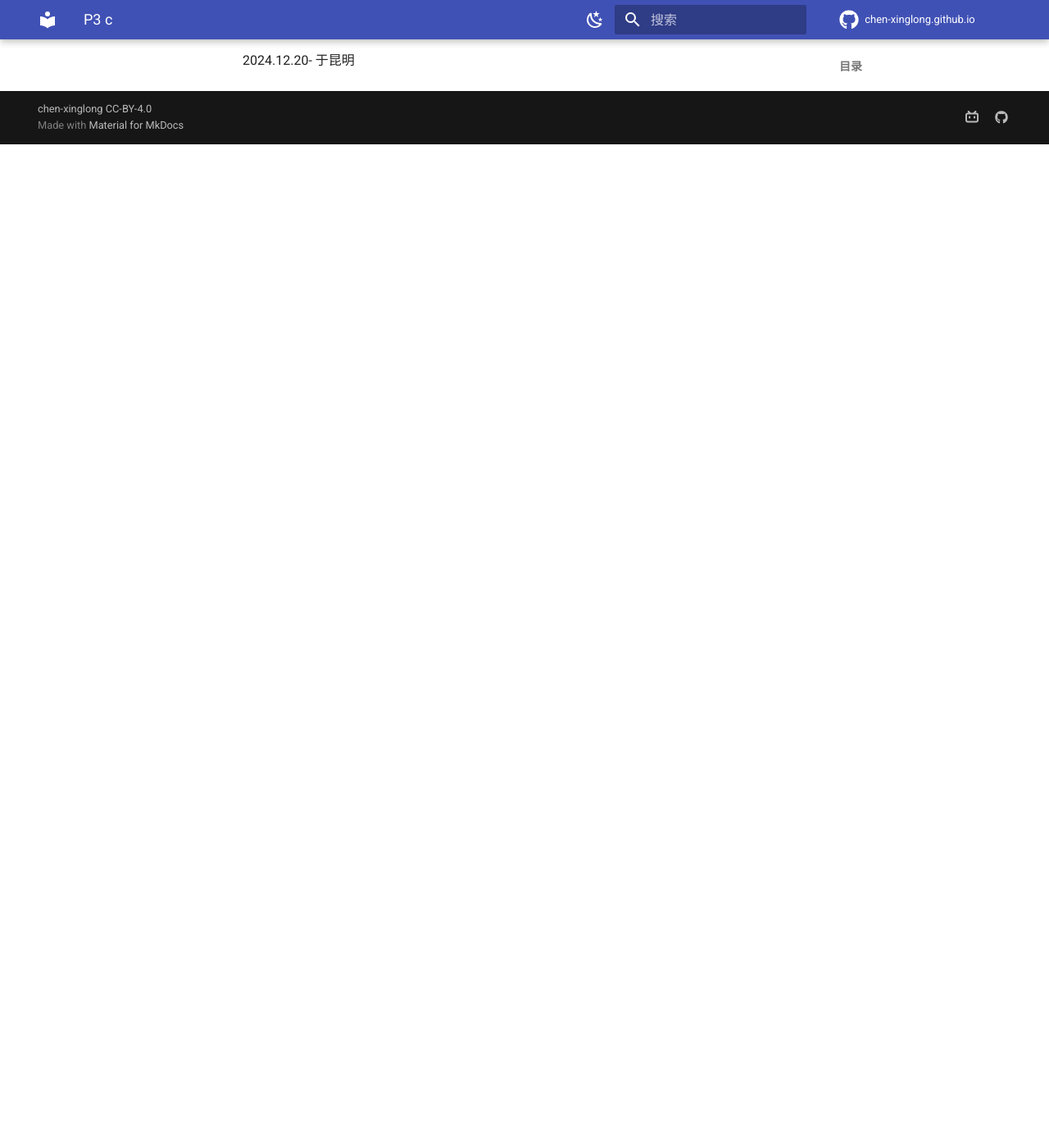
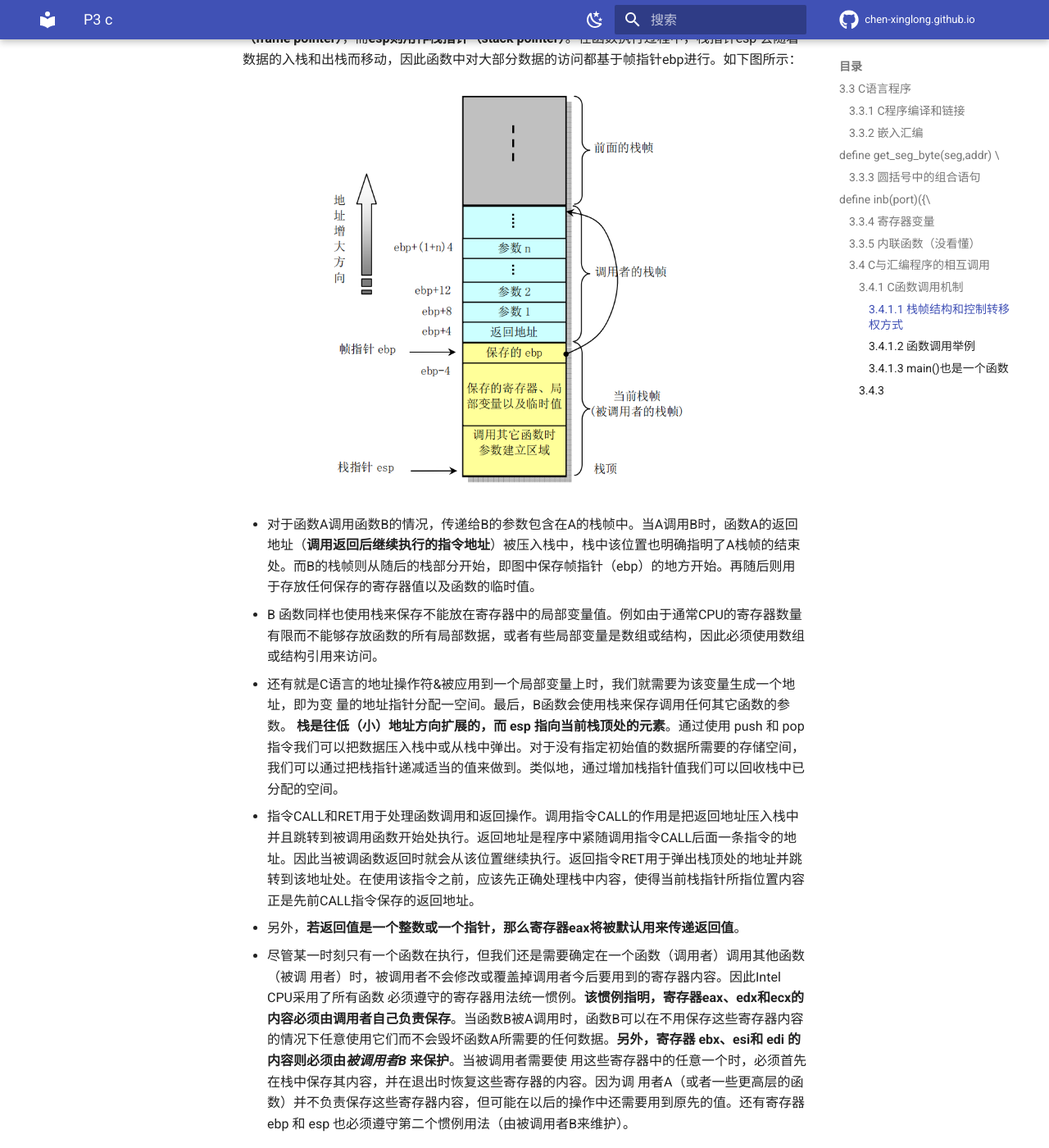
Before and after one commit to chen-xinglong/chen-xinglong.github.io, an MkDocs documentation site: the page built from docs/linux011/p3-c.md, in a window 1280 px wide and 1400 px high, scrolled down 5185 px. Shown: the whole window at 82% size. Built offline with MkDocs 1.6.1 and Material for MkDocs 9.7.7, drawn with Linux system fonts in a browser that asks for light colours; comment, search, counter and statistics services are not loaded; before the commit the page ends 5361 px from its top, so only the background shows below that; some of the changed text lies outside the part shown.

Commit message:
add some .pngs;modify p3-c.md

```diff
--- a/docs/linux011/p3-c.md
+++ b/docs/linux011/p3-c.md
@@ -146,6 +146,69 @@ GNU gcc 对 ISO 标准 C89 描述的 C语言进行了一些扩展。
 
 #### 3.4.1.1 栈帧结构和控制转移权方式
 
+大多数CPU上的程序实现使用栈来支持函数调用操作。栈被用来传递函数参数、存储返回信息、临时保存寄存器原有值以备恢复以及用来存储局部数据。单个函数调用操作所使用的栈部分被称为**栈帧（Stack frame）**结构。栈帧结构的两端由两个指针来指定。**寄存器 ebp 通常用作帧指针（frame pointer）**，而**esp则用作栈指针（stack pointer）**。在函数执行过程中，栈指针esp 会随着数据的入栈和出栈而移动，因此函数中对大部分数据的访问都基于帧指针ebp进行。如下图所示：
+
+![p3-2.png](../linux011image/p3-c/p3-2.png)
+
+
+- 对于函数A调用函数B的情况，传递给B的参数包含在A的栈帧中。当A调用B时，函数A的返回地址（**调用返回后继续执行的指令地址**）被压入栈中，栈中该位置也明确指明了A栈帧的结束处。而B的栈帧则从随后的栈部分开始，即图中保存帧指针（ebp）的地方开始。再随后则用于存放任何保存的寄存器值以及函数的临时值。
+
+- B 函数同样也使用栈来保存不能放在寄存器中的局部变量值。例如由于通常CPU的寄存器数量有限而不能够存放函数的所有局部数据，或者有些局部变量是数组或结构，因此必须使用数组或结构引用来访问。
+
+- 还有就是C语言的地址操作符&被应用到一个局部变量上时，我们就需要为该变量生成一个地址，即为变
+量的地址指针分配一空间。最后，B函数会使用栈来保存调用任何其它函数的参数。
+**栈是往低（小）地址方向扩展的，而 esp 指向当前栈顶处的元素**。通过使用 push 和 pop 指令我们可以把数据压入栈中或从栈中弹出。对于没有指定初始值的数据所需要的存储空间，我们可以通过把栈指针递减适当的值来做到。类似地，通过增加栈指针值我们可以回收栈中已分配的空间。
+
+- 指令CALL和RET用于处理函数调用和返回操作。调用指令CALL的作用是把返回地址压入栈中并且跳转到被调用函数开始处执行。返回地址是程序中紧随调用指令CALL后面一条指令的地址。因此当被调函数返回时就会从该位置继续执行。返回指令RET用于弹出栈顶处的地址并跳转到该地址处。在使用该指令之前，应该先正确处理栈中内容，使得当前栈指针所指位置内容正是先前CALL指令保存的返回地址。
+
+- 另外，**若返回值是一个整数或一个指针，那么寄存器eax将被默认用来传递返回值**。
+
+- 尽管某一时刻只有一个函数在执行，但我们还是需要确定在一个函数（调用者）调用其他函数（被调
+用者）时，被调用者不会修改或覆盖掉调用者今后要用到的寄存器内容。因此Intel CPU采用了所有函数
+必须遵守的寄存器用法统一惯例。**该惯例指明，寄存器eax、edx和ecx的内容必须由调用者自己负责保存**。当函数B被A调用时，函数B可以在不用保存这些寄存器内容的情况下任意使用它们而不会毁坏函数A所需要的任何数据。**另外，寄存器 ebx、esi和 edi 的内容则必须由*被调用者B* 来保护**。当被调用者需要使
+用这些寄存器中的任意一个时，必须首先在栈中保存其内容，并在退出时恢复这些寄存器的内容。因为调
+用者A（或者一些更高层的函数）并不负责保存这些寄存器内容，但可能在以后的操作中还需要用到原先的值。还有寄存器 ebp 和 esp 也必须遵守第二个惯例用法（由被调用者B来维护）。
+
+#### 3.4.1.2 函数调用举例
+
+![p3-3.png](../linux011image/p3-c/p3-3.png)
+
+
+gcc汇编后的汇编代码：
+![p3-4.png](../linux011image/p3-c/3-4.png)
+
+![p3-5.png](../linux011image/p3-c/3-5.png)
+
+
+
+***其余请参考原书***
+
+
+#### 3.4.1.3 main()也是一个函数
+
+- 上面这段汇编程序是使用 gcc 1.40 编译产生的，可以看出其中有几行多余的代码。可见当时的 gcc 编译器还不能产生最高效率的代码，这也是为什么某些关键代码需要直接使用汇编语言编制的原因之一。另外，上面提到C程序的主程序 main()也是一个函数。这是因为在编译链接时它将会作为 **crtO.s** 汇编程序的函数被调用。crtO.s 是一个桩（stub）程序，名称中的“crt”是“C run-time”的缩写。该程序的目标文件将被链接在每个用户执行程序的开始部分，主要用于设置一些初始化全局变量等。
+
+- Linux 0.11中crtO.s汇编
+程序见如下所示。其中建立并初始化全局变量_environ供程序中其它模块使用。
+
+![p3-6.png](../linux011image/p3-c/3-6.png)
+
+- 通常使用gcc 编译链接生成执行文件时，gcc 会自动把该文件的代码作为第一个模块链接在可执行程序中。在编译时使用显示详细信息选项-v就可以明显地看出这个链接操作过程：
+
+![p3-7.png](../linux011image/p3-c/3-7.png)
+
+
+
+
+
+
+
+
+
+
+
+
+
 
 
 ### 3.4.3
```
Also changed, not shown: docs/linux011image/p3-c/3-4.png (added), docs/linux011image/p3-c/3-5.png (added), docs/linux011image/p3-c/3-6.png (added), docs/linux011image/p3-c/3-7.png (added), docs/linux011image/p3-c/p3-2.png (added), docs/linux011image/p3-c/p3-3.png (added).
